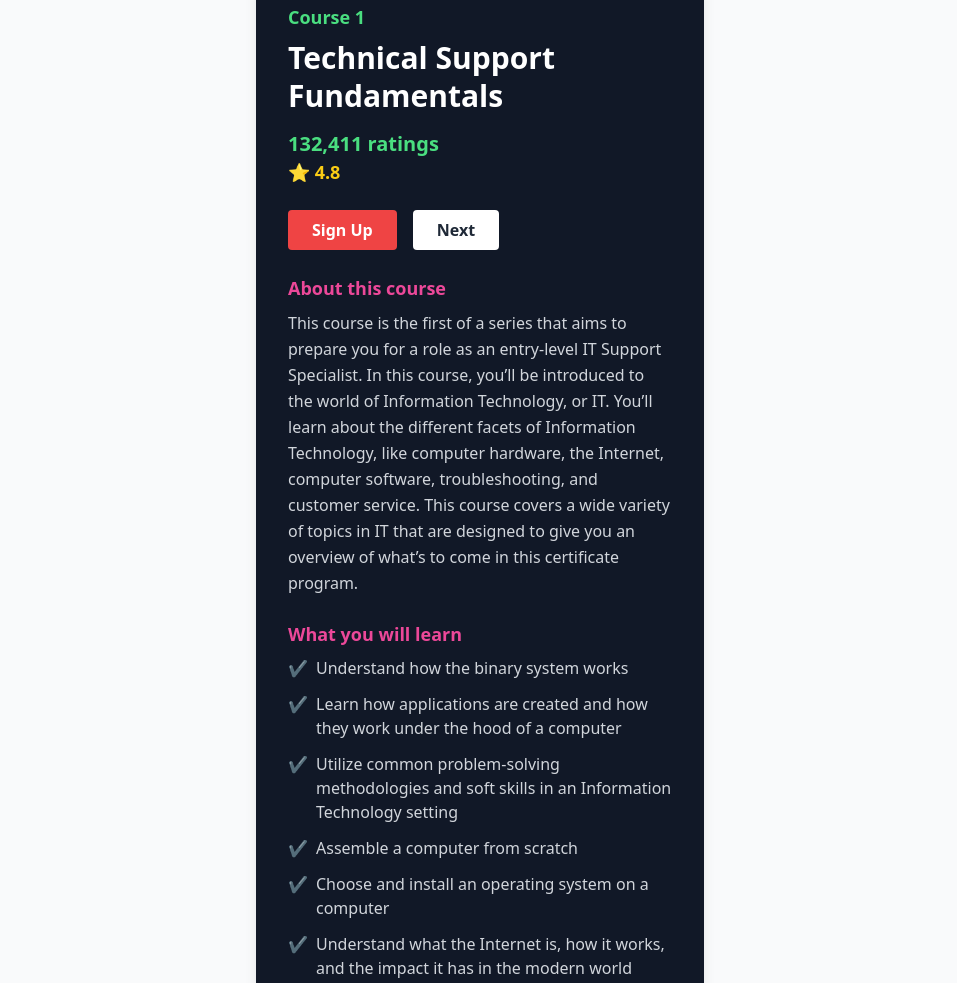
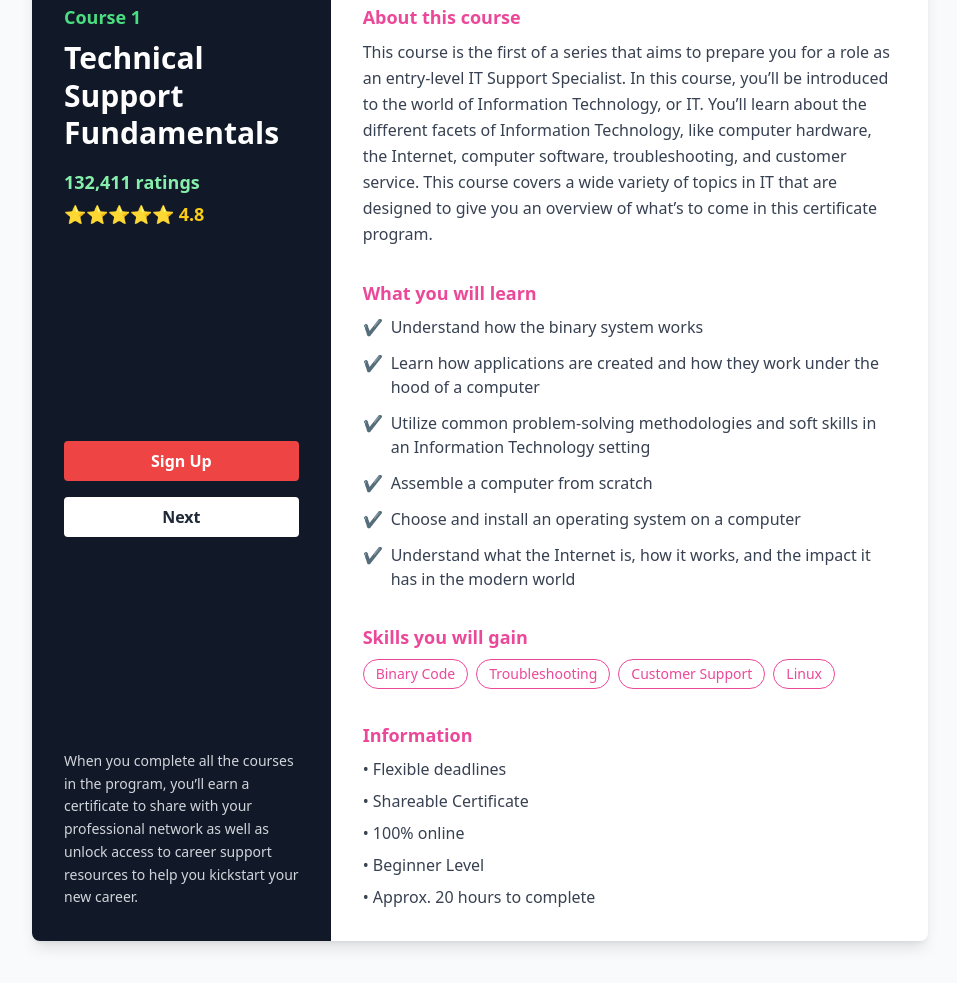
Before and after one commit to afsara-jahen/project-3, a website built with Vite: page index.html in a window 1280 px wide. Shown: the part 2049-3032 px from the top of the page, without its empty margins (160-1117 px from the left). Built offline with nearby package versions, Linux system fonts and the light colour scheme.

Commit message:
new feature

```diff
--- a/index.html
+++ b/index.html
@@ -217,31 +217,44 @@
       <img src="Group 238902.png" alt="Certification Badge" class="w-full h-full">
     </div>
   </div>
- <!-- Container for the entire course card -->
-<div class="bg-gray-900 text-white rounded-lg shadow-lg max-w-md mx-auto p-6 md:p-8 font-sans">
+ <!-- Main Container for the Card -->
+<div class="flex bg-gray-100 rounded-lg shadow-lg max-w-4xl mx-auto font-sans overflow-hidden">
 
-  <!-- Course Title and Rating Section -->
-  <div class="mb-6">
+  <!-- Left Sidebar (Gray Section) -->
+  <div class="bg-gray-900 text-white p-8 w-1/3 flex flex-col justify-between">
+      <!-- Course Title and Rating -->
+      <div>
           <h2 class="text-green-400 font-semibold text-lg">Course 1</h2>
           <h1 class="text-3xl font-bold mt-2 mb-4 leading-tight">Technical Support Fundamentals</h1>
-      <div class="text-green-400 text-xl font-semibold">132,411 ratings</div>
-      <div class="text-yellow-400 text-lg font-bold">⭐ 4.8</div>
+          <div class="text-green-300 text-lg font-semibold">132,411 ratings</div>
+          <div class="text-yellow-400 text-lg font-bold mt-1">⭐⭐⭐⭐⭐ 4.8</div>
       </div>
 
       <!-- Sign Up and Next Buttons -->
-  <div class="flex space-x-4 mt-6 mb-6">
-      <button class="bg-red-500 text-white font-semibold py-2 px-6 rounded hover:bg-red-600 transition">
+      <div class="mt-8">
+          <button class="bg-red-500 text-white font-semibold py-2 px-6 rounded w-full mb-4 hover:bg-red-600 transition">
               Sign Up
           </button>
-      <button class="bg-white text-gray-800 font-semibold py-2 px-6 rounded hover:bg-gray-100 transition">
+          <button class="bg-white text-gray-800 font-semibold py-2 px-6 rounded w-full hover:bg-gray-100 transition">
               Next
           </button>
       </div>
 
+      <!-- Completion Note -->
+      <div class="mt-8 text-gray-300 text-sm leading-relaxed">
+          <p>
+              When you complete all the courses in the program, you’ll earn a certificate to share with your professional
+              network as well as unlock access to career support resources to help you kickstart your new career.
+          </p>
+      </div>
+  </div>
+
+  <!-- Right Content Area (White Section) -->
+  <div class="bg-white p-8 w-2/3">
       <!-- About This Course Section -->
-  <div class="mb-6 text-left">
+      <div class="mb-8 text-left">
           <h3 class="text-pink-500 font-semibold text-lg mb-2">About this course</h3>
-      <p class="text-gray-300 leading-relaxed">
+          <p class="text-gray-700 leading-relaxed">
               This course is the first of a series that aims to prepare you for a role as an entry-level IT Support Specialist.
               In this course, you’ll be introduced to the world of Information Technology, or IT. You’ll learn about the different
               facets of Information Technology, like computer hardware, the Internet, computer software, troubleshooting, and
@@ -251,9 +264,9 @@
       </div>
 
       <!-- What You Will Learn Section -->
-  <div class="mb-6 text-left">
+      <div class="mb-8 text-left">
           <h3 class="text-pink-500 font-semibold text-lg mb-2">What you will learn</h3>
-      <ul class="text-gray-300 space-y-3">
+          <ul class="text-gray-700 space-y-3">
               <li class="flex items-start space-x-2">
                   <span class="text-pink-500">✔</span>
                   <span>Understand how the binary system works</span>
@@ -282,7 +295,7 @@
       </div>
 
       <!-- Skills You Will Gain Section -->
-  <div class="mb-6 text-left">
+      <div class="mb-8 text-left">
           <h3 class="text-pink-500 font-semibold text-lg mb-2">Skills you will gain</h3>
           <div class="flex flex-wrap gap-2">
               <span class="px-3 py-1 bg-transparent border border-pink-500 rounded-full text-pink-500 text-sm">
@@ -303,7 +316,7 @@
       <!-- Additional Information Section -->
       <div class="text-left">
           <h3 class="text-pink-500 font-semibold text-lg mb-2">Information</h3>
-      <ul class="text-gray-300 space-y-2">
+          <ul class="text-gray-700 space-y-2">
               <li>• Flexible deadlines</li>
               <li>• Shareable Certificate</li>
               <li>• 100% online</li>
@@ -311,16 +324,16 @@
               <li>• Approx. 20 hours to complete</li>
           </ul>
       </div>
-
-  <!-- Completion Note Section -->
-  <div class="mt-6 text-gray-300 text-sm leading-relaxed">
-      <p>
-          When you complete all the courses in the program, you’ll earn a certificate to share with your professional
-          network as well as unlock access to career support resources to help you kickstart your new career.
-      </p>
   </div>
 </div>
 
 
+
+
+
+
+
+
+
 </body>
 </html>
```
Lines whose indentation alone changed are shown as unchanged.
